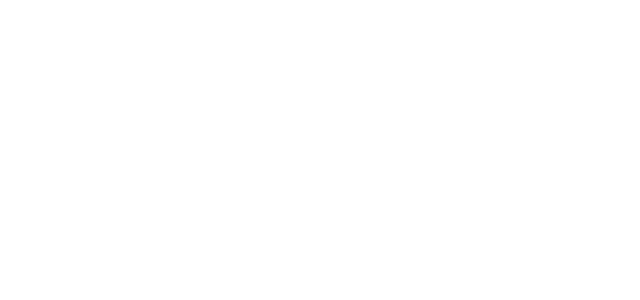
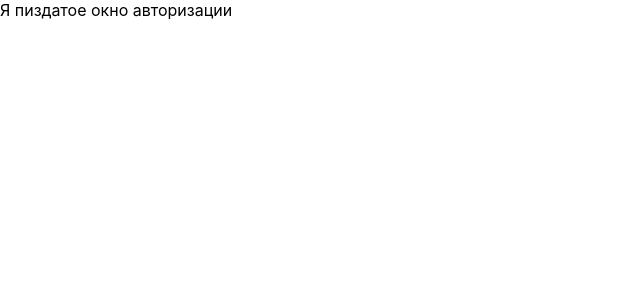
Before and after one commit to alekseik1/2018-FS-11-Frontend-Kozharin, a React (Create React App) app: page /dialogs in a window 1280 px wide. Shown: the top 300 px of the page, without its empty margins (0-640 px from the left). Built offline with nearby package versions, Linux system fonts and the light colour scheme.

Commit message:
Заготовка листа с диалогами. Перенс UI-страницы в выделенную папку

```diff
--- a/src/App.js
+++ b/src/App.js
@@ -1,7 +1,8 @@
 import React, { Component } from 'react';
-import Dialog from "./components/containers/Dialog";
+import Dialog from "./components/ui-pages/Dialog";
 import {BrowserRouter, Route, Link, Switch} from 'react-router-dom';
 import Input from "./components/input/Input";
+import ListDialogs from "./components/ui-pages/DialogsList/index";
 
 class App extends Component {
 
@@ -10,6 +11,7 @@ class App extends Component {
         <BrowserRouter>
             <Switch>
                 <Route exact path='/' component={Input} />
+                <Route exact path='/dialogs' component={ListDialogs} />
                 <Route path='/im' render={(props) =>
                     <Dialog {...props}
                             prevLink={'/'}
--- a/src/components/containers/Dialog/index.js
+++ b/src/components/ui-pages/Dialog/index.js
@@ -1,8 +1,8 @@
 import React, { Component } from 'react';
 import styles from './styles.css';
 import Input from '../../input/Input';
-import MessageContainer from '../message-container/MessageContainer';
-import Header from '../header/index';
+import MessageContainer from '../../containers/message-container/MessageContainer';
+import Header from '../../containers/header';
 
 class Dialog extends Component {
     constructor(props) {
--- /dev/null
+++ b/src/components/ui-pages/DialogsList/index.js
@@ -0,0 +1,13 @@
+import React from 'react';
+
+class ListDialogs extends React.Component {
+
+
+    render() {
+        return (
+            <div>Я пиздатое окно авторизации</div>
+        );
+    }
+}
+
+export default ListDialogs;
```
Also changed, not shown: src/components/ui-pages/Dialog/styles.css (renamed from src/components/containers/Dialog/styles.css), src/components/ui-pages/DialogsList/styles.css (added).
